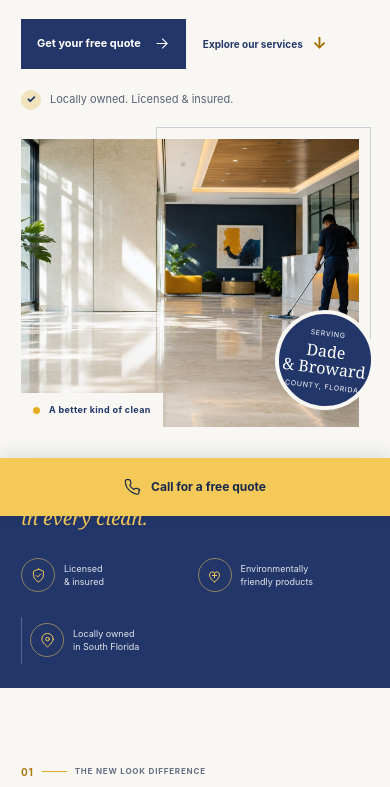
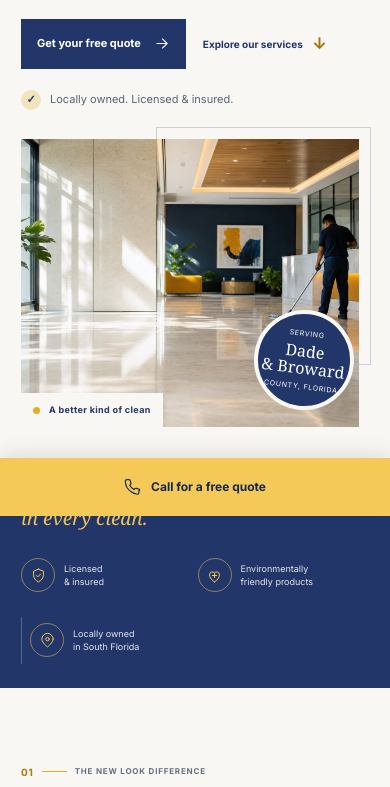
Before and after one commit to asifiqbalgads/newlookjanitorial.com, a plain HTML site: page index.html in a window 390 px wide. Shown: the part 328-1115 px from the top of the page. Drawn offline with Linux system fonts and the light colour scheme.

Commit message:
Fix font rendering and refine responsive spacing
Co-authored-by: arena-agent <297053741+arena-agent@users.noreply.github.com>

```diff
--- a/css/style.css
+++ b/css/style.css
@@ -1,4 +1,32 @@
 @charset "UTF-8";
+@font-face {
+  font-family: "New Look Inter";
+  src: url("../assets/fonts/inter-latin-400.woff2") format("woff2");
+  font-style: normal;
+  font-weight: 400;
+  font-display: swap;
+}
+@font-face {
+  font-family: "New Look Inter";
+  src: url("../assets/fonts/inter-latin-500.woff2") format("woff2");
+  font-style: normal;
+  font-weight: 500;
+  font-display: swap;
+}
+@font-face {
+  font-family: "New Look Inter";
+  src: url("../assets/fonts/inter-latin-600.woff2") format("woff2");
+  font-style: normal;
+  font-weight: 600;
+  font-display: swap;
+}
+@font-face {
+  font-family: "New Look Inter";
+  src: url("../assets/fonts/inter-latin-700.woff2") format("woff2");
+  font-style: normal;
+  font-weight: 700;
+  font-display: swap;
+}
 :root {
   --navy: #223669;
   --navy-deep: #17284f;
@@ -10,7 +38,7 @@
   --muted: #6a7180;
   --line: #deded9;
   --serif: Georgia, "Times New Roman", serif;
-  --sans: Inter, "Aptos", "Segoe UI", Arial, sans-serif;
+  --sans: "New Look Inter", Arial, Helvetica, sans-serif;
   --page: 1220px;
 }
 * { box-sizing: border-box; }
@@ -37,7 +65,7 @@ button { font: inherit; }
 .nav-cta:hover,.button-dark:hover { background: var(--navy-deep); transform: translateY(-2px); }
 .nav-cta svg,.button svg { width: 17px; fill: none; stroke: currentColor; stroke-width: 1.5; }
 .menu-toggle { display: none; }
-.hero { position: relative; display: grid; grid-template-columns: minmax(430px, .89fr) minmax(480px, 1.11fr); min-height: 620px; max-width: 1600px; margin: auto; padding: 55px max(44px, calc((100% - 1340px)/2)) 60px; overflow: hidden; align-items: center; }
+.hero { position: relative; display: grid; grid-template-columns: minmax(430px, .89fr) minmax(480px, 1.11fr); min-height: 620px; width: 100%; max-width: 1440px; margin: auto; padding: 55px clamp(28px, 5.5vw, 76px) 60px; overflow: hidden; align-items: center; }
 .hero-copy { position: relative; z-index: 2; max-width: 590px; padding: 0 30px 29px 0; }
 .eyebrow { display: flex; gap: 12px; align-items: center; margin: 0 0 28px; color: #586276; font-size: 10px; line-height: 1.5; font-weight: 700; letter-spacing: .14em; text-transform: uppercase; }
 .eyebrow-rule { width: 26px; height: 2px; display: inline-block; flex: 0 0 auto; background: var(--gold); }
@@ -56,12 +84,12 @@ button { font: inherit; }
 .hero-photo { position: relative; width: 100%; height: 100%; object-fit: cover; object-position: 60% center; }
 .photo-caption { position: absolute; bottom: 0; left: 0; display: flex; align-items: center; gap: 9px; padding: 13px 17px; background: var(--paper); color: var(--navy); font-size: 10px; font-weight: 700; letter-spacing: .04em; }
 .caption-dot { width: 7px; height: 7px; border-radius: 50%; background: var(--gold); }
-.hero-stamp { position: absolute; bottom: 24px; right: -32px; width: 135px; height: 135px; display: flex; flex-direction: column; align-items: center; justify-content: center; text-align: center; color: white; background: var(--navy); border: 5px solid var(--paper); border-radius: 50%; line-height: 1.32; transform: rotate(7deg); }
+.hero-stamp { position: absolute; bottom: 24px; right: 14px; width: 135px; height: 135px; display: flex; flex-direction: column; align-items: center; justify-content: center; text-align: center; color: white; background: var(--navy); border: 5px solid var(--paper); border-radius: 50%; line-height: 1.32; transform: rotate(7deg); }
 .hero-stamp span { font-size: 8px; letter-spacing: .1em; text-transform: uppercase; }
 .hero-stamp strong { margin: 5px 0; font-family: var(--serif); font-size: 20px; font-weight: 400; line-height: 1.04; }
 .hero-index { position: absolute; bottom: 48px; left: 50%; color: #8a8e99; font-size: 9px; letter-spacing: .14em; }
 .trust-band { background: var(--navy); color: white; }
-.trust-inner { max-width: 1340px; min-height: 145px; margin: auto; padding: 26px 0; display: grid; grid-template-columns: 1.5fr 1fr 1.25fr 1.15fr; align-items: center; }
+.trust-inner { width: min(1220px, calc(100% - 88px)); min-height: 145px; margin: auto; padding: 26px 0; display: grid; grid-template-columns: 1.5fr 1fr 1.25fr 1.15fr; align-items: center; }
 .trust-lead { color: var(--gold-soft); font-family: var(--serif); font-size: 21px; font-style: italic; line-height: 1.25; }
 .trust-item { display: flex; align-items: center; gap: 14px; min-height: 54px; padding-left: 30px; border-left: 1px solid rgba(255,255,255,.24); color: rgba(255,255,255,.87); font-size: 11px; line-height: 1.5; }
 .trust-icon { display: grid; width: 39px; height: 39px; flex: 0 0 39px; place-items: center; color: var(--gold-soft); border: 1px solid rgba(244,201,87,.5); border-radius: 50%; }
@@ -157,15 +185,21 @@ button { font: inherit; }
 }
 @media (max-width: 1100px) {
   .section-wrap,.header-inner { width: calc(100% - 56px); }
-  .hero { grid-template-columns: minmax(360px,.92fr) minmax(380px,1.08fr); min-height: 575px; padding: 45px 28px 55px; }
+  .hero { grid-template-columns: minmax(0,.92fr) minmax(0,1.08fr); min-height: 575px; padding: 45px 28px 55px; }
   .hero h1 { font-size: clamp(57px,7vw,76px); }
   .hero-visual { height: 435px; }
-  .hero-stamp { right: -18px; width: 115px; height: 115px; }
+  .hero-stamp { right: 10px; width: 115px; height: 115px; }
   .trust-inner { width: calc(100% - 56px); grid-template-columns: 1.1fr 1fr 1.3fr 1.1fr; }
   .trust-item { padding-left: 17px; gap: 10px; }
   .service-image { height: 190px; }
   .area-inner { grid-template-columns: 75px 1.05fr .82fr; gap: 27px; }
   .footer-main { grid-template-columns: 1.1fr 1fr 1.1fr .6fr; gap: 20px; }
+}
+@media (max-width: 900px) {
+  .hero h1 { font-size: clamp(48px, 6.2vw, 57px); }
+  .trust-inner { grid-template-columns: 1fr 1fr; gap: 16px 12px; }
+  .trust-lead { grid-column: 1 / -1; }
+  .trust-item { padding-left: 0; border-left: 0; }
 }
 @media (max-width: 760px) {
   html { scroll-padding-top: 74px; }
@@ -196,7 +230,7 @@ button { font: inherit; }
   .hero-visual { height: clamp(280px,74vw,425px); margin: 0 10px 0 0; }
   .hero-visual::before { top: -12px; right: -12px; }
   .hero-photo { object-position: 62% center; }
-  .hero-stamp { right: -16px; bottom: 17px; width: 100px; height: 100px; border-width: 4px; }
+  .hero-stamp { right: 5px; bottom: 17px; width: 100px; height: 100px; border-width: 4px; }
   .hero-stamp strong { font-size: 16px; }
   .hero-stamp span { font-size: 7px; }
   .photo-caption { padding: 10px 12px; font-size: 9px; }
--- a/index.html
+++ b/index.html
@@ -8,6 +8,8 @@
   <meta name="description" content="Residential and commercial janitorial services for Dade and Broward County, Florida. Request a free quote from New Look Janitorial Service.">
   <title>New Look Janitorial Service | A brighter standard of clean</title>
   <link rel="icon" type="image/png" href="assets/logo/new-look-mark.png">
+  <link rel="preload" href="assets/fonts/inter-latin-400.woff2" as="font" type="font/woff2" crossorigin>
+  <link rel="preload" href="assets/fonts/inter-latin-700.woff2" as="font" type="font/woff2" crossorigin>
   <link rel="stylesheet" href="css/style.css">
   <script src="js/script.js" defer></script>
 </head>
```
Also changed, not shown: assets/fonts/OFL.txt (added), assets/fonts/inter-latin-400.woff2 (added), assets/fonts/inter-latin-500.woff2 (added), assets/fonts/inter-latin-600.woff2 (added), assets/fonts/inter-latin-700.woff2 (added), 1 other file.
